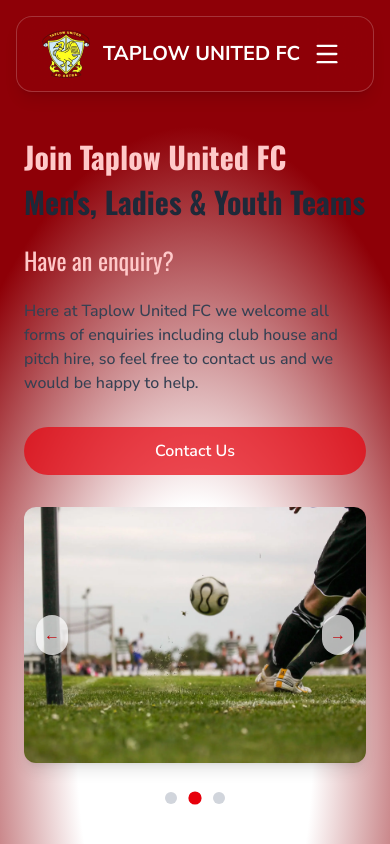
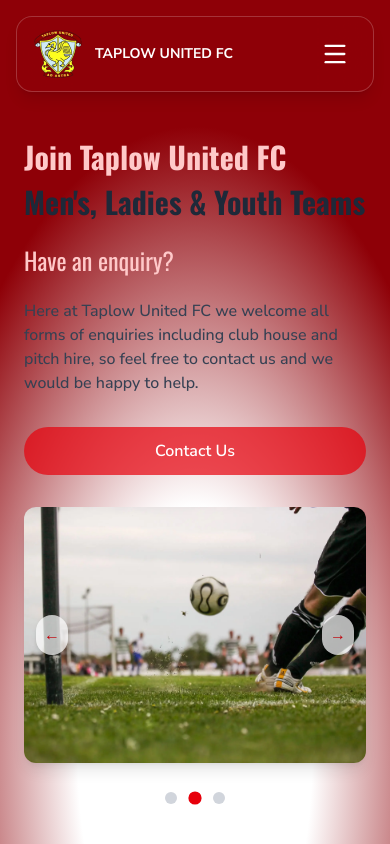
Before and after one commit to RohitSah23/taplowuk, a Next.js app: page / in a window 390 px wide. Shown: the top 844 px of the page. Built offline with nearby package versions, Linux system fonts and the light colour scheme.

Commit message:
Fix (Header): Fix mobile navbar length

```diff
--- a/src/components/Header/Header.tsx
+++ b/src/components/Header/Header.tsx
@@ -26,14 +26,14 @@
     >
       {/* Navbar container with responsive padding */}
       <div className="relative w-full max-w-7xl px-4 sm:px-6 md:px-8 mx-auto">
-        <div className="flex items-center justify-between px-6 py-3 rounded-2xl border border-white/20 backdrop-blur-xl bg-[#8E0007]/80 shadow-lg">
+        <div className="flex items-center justify-between px-4 py-3 rounded-2xl border border-white/20 backdrop-blur-xl bg-[#8E0007]/80 shadow-lg">
           {/* Logo */}
           <Link
             href="/"
             className="flex items-center space-x-3 hover:scale-101 transition-all duration-300"
           >
             <Image src={Logo} alt="Taplow United FC" width={50} height={50} />
-            <span className="text-xl font-bold text-white uppercase">
+            <span className="text-sm sm:text-xl font-bold text-white uppercase">
               Taplow United FC
             </span>
           </Link>
```
